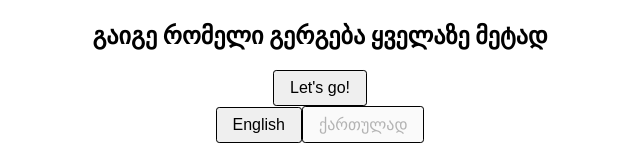
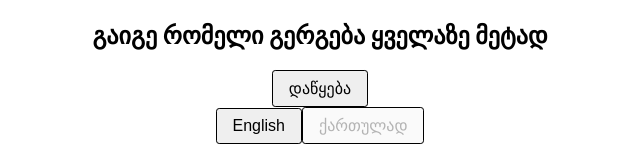
Before and after one commit to Dati-lom/AI_IA, a React (Create React App) app: page / in a window 1280 px wide. Shown: the part 378-538 px from the top of the page, without its empty margins (320-960 px from the left). Built offline with nearby package versions, Linux system fonts and the light colour scheme.

Commit message:
[add]added translations + goes to missed question

```diff
--- a/src/App.js
+++ b/src/App.js
@@ -9,6 +9,7 @@ import dataGE from "./dataGE.json";
 // Translation object
 const translations = {
   EN: {
+    start:"Start",
     never: "Never applies to me",
     sometimes: "Sometimes applies to me",
     often: "Often applies to me",
@@ -28,6 +29,7 @@ const translations = {
     finish: "Finish"
   },
   GE: {
+    start:"დაწყება",
     never: "არ ვრცელდება ჩემზე",
     sometimes: "ხანდახან ვრცელდება ჩემზე",
     often: "ხშირად ვრცელდება ჩემზე",
@@ -209,7 +211,7 @@ function Start({ setLanguage, language }) {
     <section className="fullpage-center" id="start">
       <h1>{translations[language].assessmentTitle}</h1>
       <h2>{translations[language].assessmentSubtitle}</h2>
-      <Button text="Let's go!" func={() => scrollToElem("question-0")} />
+      <Button text={translations[language].start} func={() => scrollToElem("question-0")} />
       <div className="language-switch">
         <button onClick={() => setLanguage('EN')} disabled={language === 'EN'}>English</button>
         <button onClick={() => setLanguage('GE')} disabled={language === 'GE'}>ქართულად</button>
```
